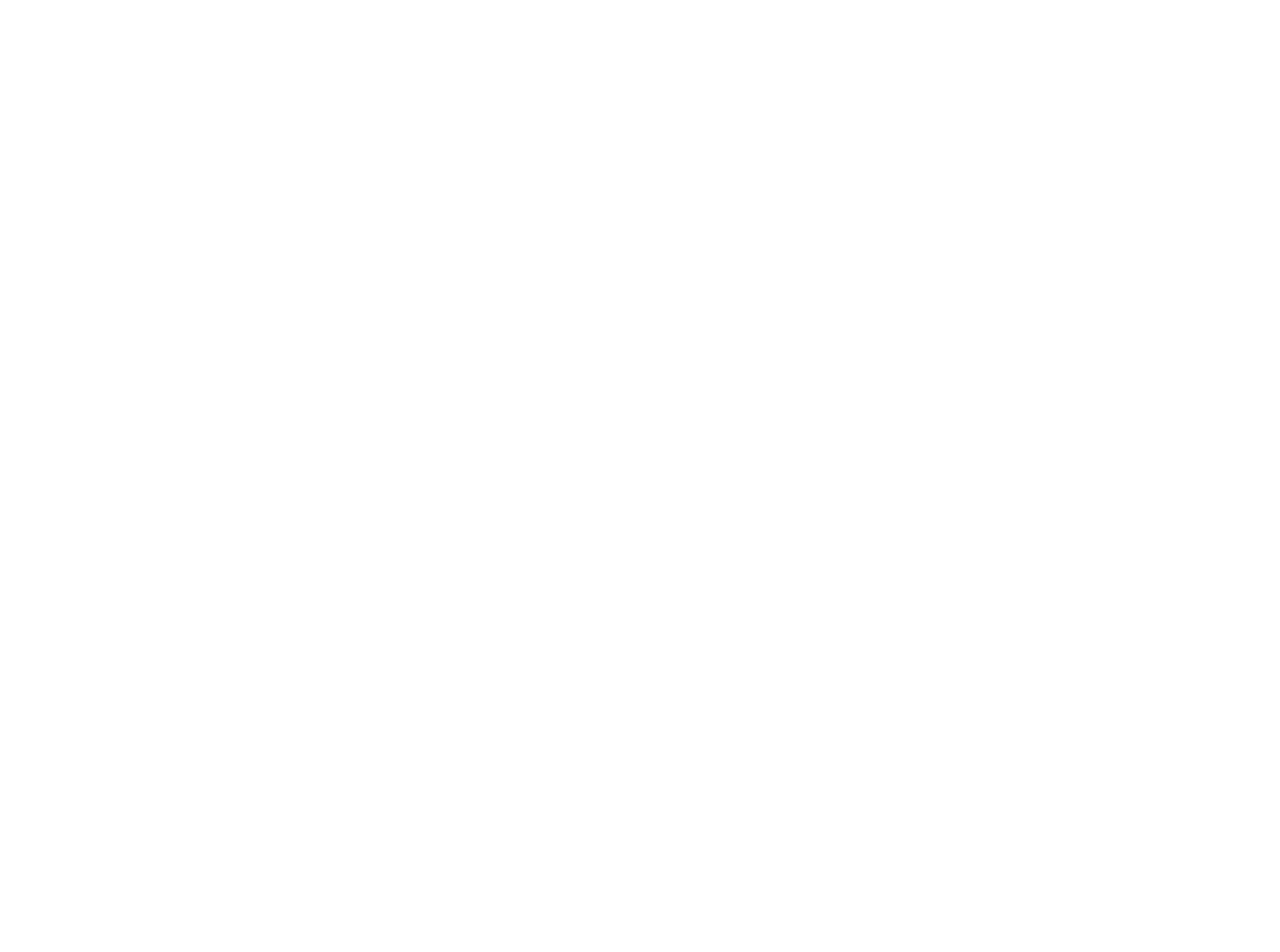
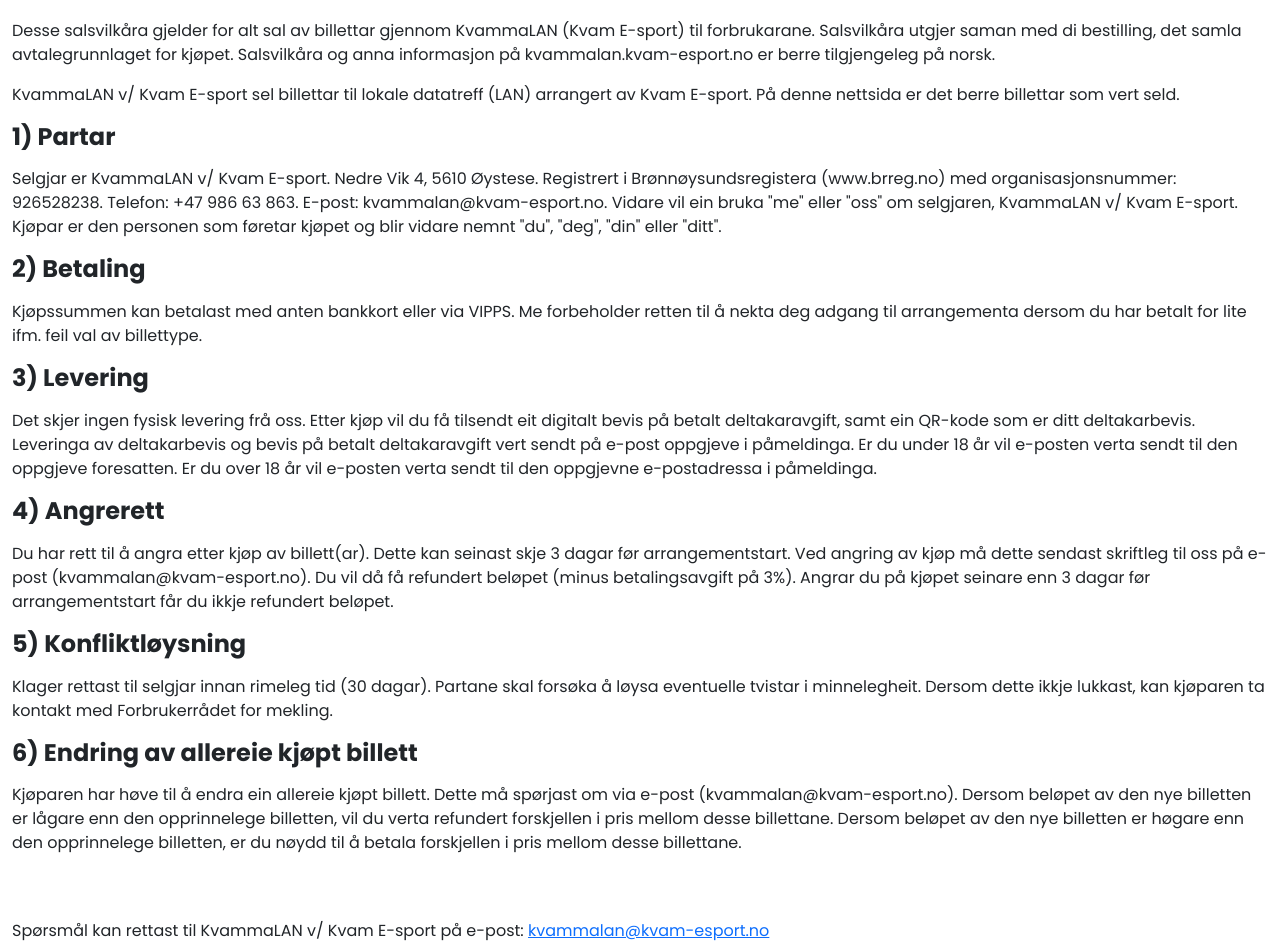
Before and after one commit to danielols3n/kvammalan, a React (Create React App) app: page /personvern-og-vilkar in a window 1280 px wide. Before the commit this address had no page. Shown: the part 1160-2112 px from the top of the page. Before the commit the page ends 800 px from the top, so only its background shows below. Built offline with nearby package versions, Linux system fonts and the light colour scheme.

Commit message:
Continued on Privacy and ToS

```diff
--- a/src/App.js
+++ b/src/App.js
@@ -12,7 +12,6 @@
 import Registrations from './pages/Registrations';
 import DisplayRegistration from './pages/DisplayRegistration';
 import Privacy from './pages/Privacy';
-import TermsSale from './pages/TermsSale';
 
 function App() {
   return (
@@ -29,8 +28,7 @@
           <Route path="/kvammalan/pamelding/cancel" element={<Cancel />} />
           <Route path="/pameldingar" element={<Registrations />} />
           <Route path="/pameldingar/:id" element={<DisplayRegistration />} />
-          <Route path="/personvern" element={<Privacy />} />
-          <Route path="/salgsvilkar" element={<TermsSale />} />
+          <Route path="/personvern-og-vilkar" element={<Privacy />} />
         </Routes>
       </Router>
     </>
--- a/src/pages/Privacy.js
+++ b/src/pages/Privacy.js
@@ -39,7 +39,7 @@
             <h4 className="mt-3 fw-bolder">Stripe</h4>
             <p className="mt-2">
               <a href="https://stripe.com">Stripe</a> vert nytta til betaling av deltakaravgift. Denne tenesta har tilgang
-              til e-postadresse, samt kortinformasjon som vert skrive inn. Kortinformasjon vert ikkje lagra.
+              til e-postadresse, samt kortinformasjon som vert skrive inn.
             </p>
           </li>
         </ul>
@@ -56,6 +56,53 @@
           Kontaktinformasjon: KvammaLAN v/ Kvam E-sport (<a href="mailto:kvammalan@kvam-esport.no">kvammalan@kvam-esport.no</a>)
         </p>
       </Container>
+      <div className="mt-5" style={{ width: '85%', height: '1px', backgroundColor: '#000', alignSelf: 'center' }}></div>
+      <Container fluid className="d-flex flex-column">
+        <h1 className="fw-bolder mx-3 mt-5">Salgsvilkår</h1>
+          <p className='mt-3'>
+            Desse salsvilkåra gjelder for alt sal av billettar gjennom KvammaLAN (Kvam E-sport) til forbrukarane. Salsvilkåra utgjer saman med di bestilling, det samla
+            avtalegrunnlaget for kjøpet. Salsvilkåra og anna informasjon på kvammalan.kvam-esport.no er berre tilgjengeleg på norsk.
+          </p>
+          <p>
+            KvammaLAN v/ Kvam E-sport sel billettar til lokale datatreff (LAN) arrangert av Kvam E-sport. På denne nettsida er det berre billettar som vert seld.
+          </p>
+          <h4 className="fw-bolder">1) Partar</h4>
+          <p className="mt-2">
+            Selgjar er KvammaLAN v/ Kvam E-sport. Nedre Vik 4, 5610 Øystese. Registrert i Brønnøysundsregistera (www.brreg.no) med organisasjonsnummer: 926528238. Telefon: +47 986 63 863. E-post:
+            kvammalan@kvam-esport.no. Vidare vil ein bruka "me" eller "oss" om selgjaren, KvammaLAN v/ Kvam E-sport. Kjøpar er den personen som føretar kjøpet og blir vidare nemnt "du", "deg", "din" eller "ditt".
+          </p>
+          <h4 className="fw-bolder">2) Betaling</h4>
+          <p className="mt-2">
+            Kjøpssummen kan betalast med anten bankkort eller via VIPPS. Me forbeholder retten til å nekta deg adgang til arrangementa dersom du har betalt for lite ifm. feil val av
+            billettype.
+          </p>
+          <h4 className="fw-bolder">3) Levering</h4>
+          <p className='mt-2'>
+            Det skjer ingen fysisk levering frå oss. Etter kjøp vil du få tilsendt eit digitalt bevis på betalt deltakaravgift, samt ein QR-kode som er ditt deltakarbevis. Leveringa av
+            deltakarbevis og bevis på betalt deltakaravgift vert sendt på e-post oppgjeve i påmeldinga. Er du under 18 år vil e-posten verta sendt til den oppgjeve foresatten. Er du over 18 år
+            vil e-posten verta sendt til den oppgjevne e-postadressa i påmeldinga.
+          </p>
+          <h4 className="fw-bolder">4) Angrerett</h4>
+          <p className="mt-2">
+            Du har rett til å angra etter kjøp av billett(ar). Dette kan seinast skje 3 dagar før arrangementstart. Ved angring av kjøp må dette sendast skriftleg til oss på e-post
+            (kvammalan@kvam-esport.no). Du vil då få refundert beløpet (minus betalingsavgift på 3%). Angrar du på kjøpet seinare enn 3 dagar før arrangementstart får du ikkje refundert
+            beløpet.
+          </p>
+          <h4 className="fw-bolder">5) Konfliktløysning</h4>
+          <p className="mt-2">
+            Klager rettast til selgjar innan rimeleg tid (30 dagar). Partane skal forsøka å løysa eventuelle tvistar i minnelegheit. Dersom dette ikkje lukkast, kan kjøparen ta kontakt med
+            Forbrukerrådet for mekling.
+          </p>
+          <h4 className="fw-bolder">6) Endring av allereie kjøpt billett</h4>
+          <p className="mt-2">
+            Kjøparen har høve til å endra ein allereie kjøpt billett. Dette må spørjast om via e-post (kvammalan@kvam-esport.no). Dersom beløpet av den nye billetten er lågare enn den
+            opprinnelege billetten, vil du verta refundert forskjellen i pris mellom desse billettane. Dersom beløpet av den nye billetten er høgare enn den opprinnelege billetten, er du nøydd
+            til å betala forskjellen i pris mellom desse billettane.
+          </p>
+          <p className="my-5">
+            Spørsmål kan rettast til KvammaLAN v/ Kvam E-sport på e-post: <a href="mailto:kvammalan@kvam-esport.no">kvammalan@kvam-esport.no</a>
+          </p>
+      </Container>
     </Container>
   )
 }
--- a/src/pages/TermsSale.js
+++ /dev/null
@@ -1,15 +0,0 @@
-import React from 'react'
-import { Container } from 'react-bootstrap'
-
-function TermsSale() {
-  return (
-    <Container fluid className="d-flex flex-column p-0 m-0">
-        <h1 className="fw-bolder mt-3 mx-3">Salsvilkår</h1>
-        <p className="mt-3">
-
-        </p>
-    </Container>
-  )
-}
-
-export default TermsSale
```
